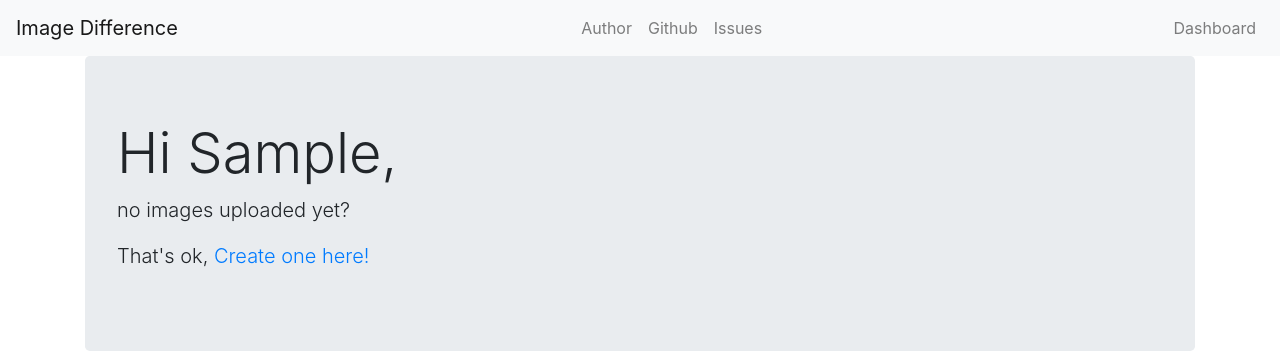
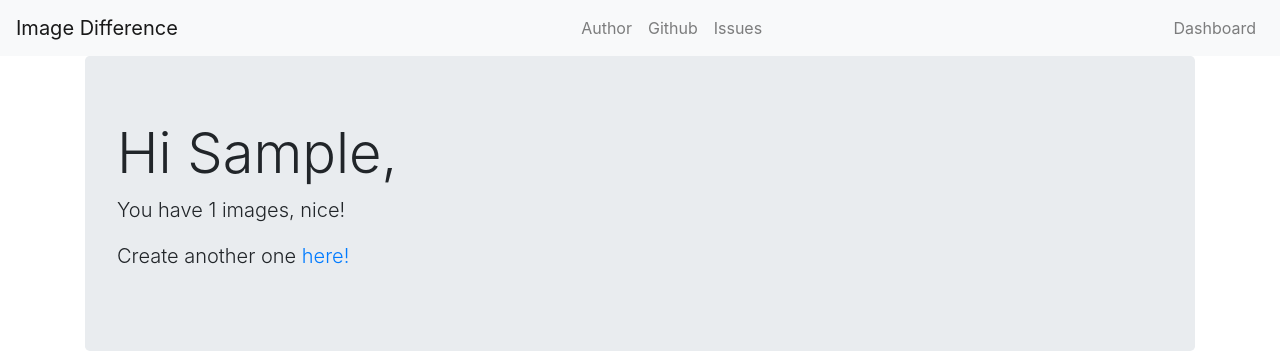
Before and after one commit to tyler71/id_django, a Django app: page /dashboard in a window 1280 px wide. Shown: the top 360 px of the page. Run offline with Django 3.2, Linux system fonts and the light colour scheme; a user stored in the database is signed in; tables that the repository leaves empty hold one stand-in row (values such as "Sample post"); some libraries are stand-ins or nearby versions.

Commit message:
fix for having images

```diff
--- a/app/image_difference/templates/dashboard.html
+++ b/app/image_difference/templates/dashboard.html
@@ -5,10 +5,11 @@
 <div class="container">
     <div class="jumbotron">
         <h1 class="display-4">Hi {{ user.username | title }},</h1>
-        {% if relates_images %}
-        <p class="lead">Here's your images</p>
+        {% if related_images %}
+        <p class="lead">You have {{ related_images | length }} images, nice! </p>
+        <p class="lead">Create another one <a href="{% url 'home' %}">here!</a></p>
         {% else %}
-        <p class="lead">no images uploaded yet?</p>
+        <p class="lead">No images uploaded yet?</p>
         <p class="lead">That's ok, <a href="{% url 'home' %}">Create one here!</a></p>
         {% endif %}
     </div>
```
